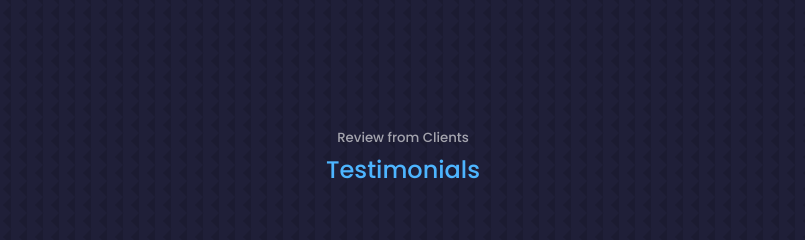
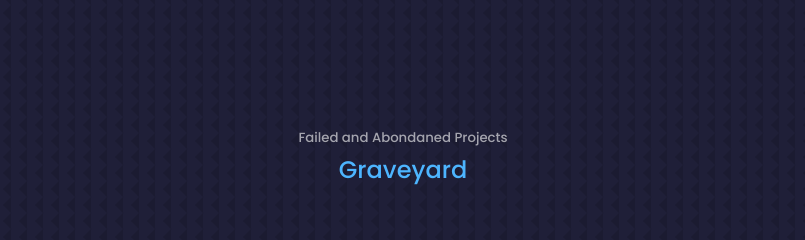
Before and after one commit to Mohammad-Ali-Rauf/My-Portfolio, a React (Create React App) app: page / in a window 1280 px wide. Shown: the part 3883-4123 px from the top of the page, without its empty margins (237-1042 px from the left). Built offline with nearby package versions, Linux system fonts and the light colour scheme.

Commit message:
Update Testimonials.jsx

```diff
--- a/src/components/Testimonials/Testimonials.jsx
+++ b/src/components/Testimonials/Testimonials.jsx
@@ -6,8 +6,8 @@ import './Testimonials.css';
 const Testimonials = () => {
   return (
     <section id='testimonials'>
-      <h5>Review from Clients</h5>
-      <h2>Testimonials</h2>
+      <h5>Failed and Abondaned Projects</h5>
+      <h2>Graveyard</h2>
 
       <div className="container testimonials__container">
         <article className="testimonial">
```
